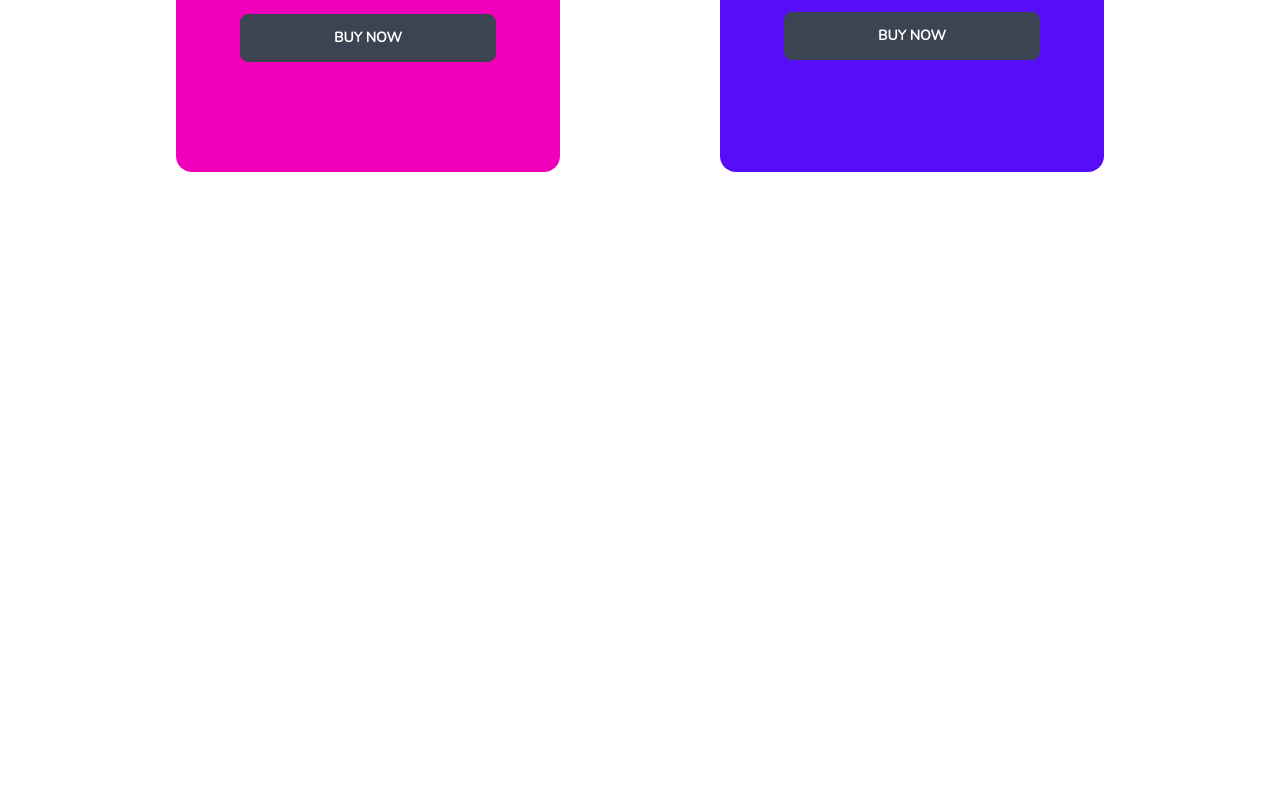
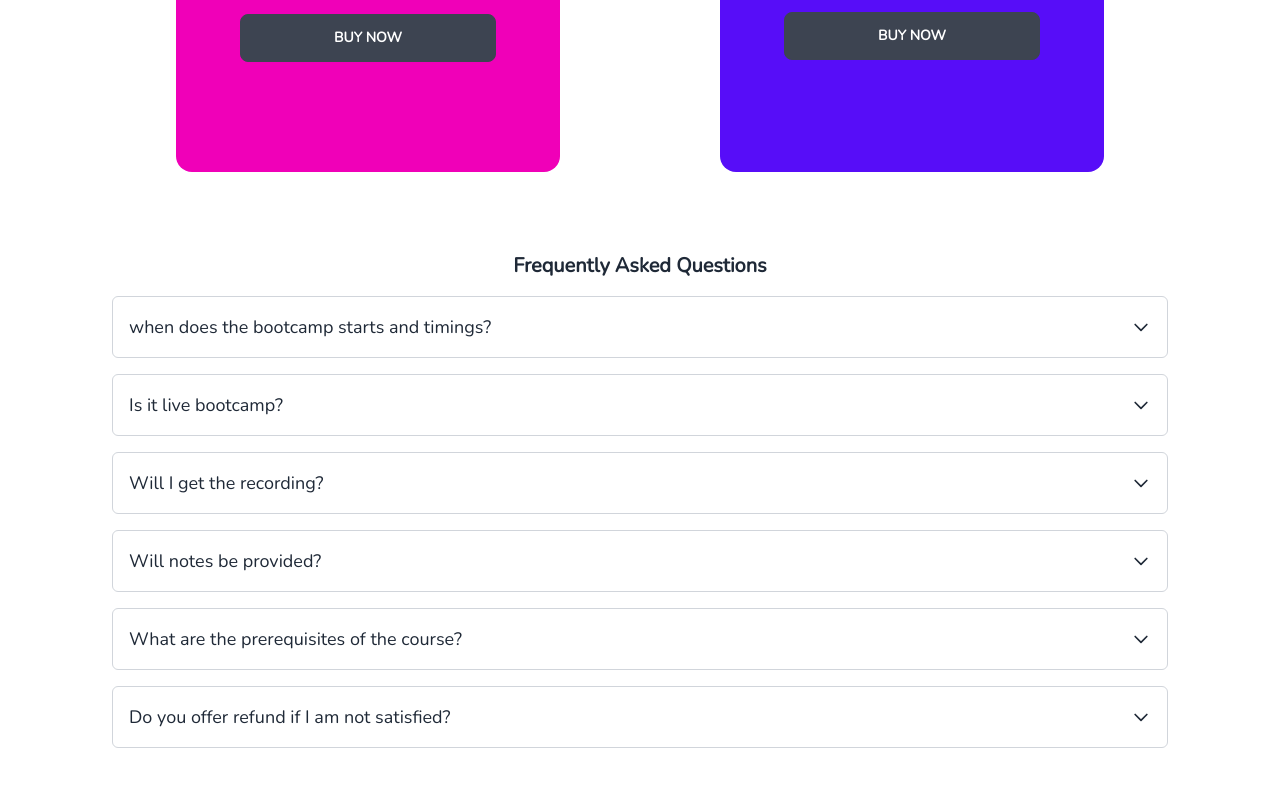
Before and after one commit to grewal25/devSkillMasters, a Next.js app: page / in a window 1280 px wide. Shown: the part 3347-4133 px from the top of the page. Before the commit the page ends 3519 px from the top, so only its background shows below. Built offline with nearby package versions, Linux system fonts and the light colour scheme.

Commit message:
add fandq

```diff
--- a/src/app/components/curriculum.tsx
+++ b/src/app/components/curriculum.tsx
@@ -1,7 +1,7 @@
 export default function Curriculum() {
   const text = `This curriculum teaches everything you need to know to build modern, polished web experiences. It's a no-fluff distillation of the skills I've learned over 4+ years.;`;
   return (
-    <div>
+    <div className="lg:px-20">
       <div className="text-center max-w-lg m-auto">
         <h2 className="font-bold text-2xl">Curriculum</h2>
         <p>{text}</p>
--- a/src/app/components/fandq.tsx
+++ b/src/app/components/fandq.tsx
@@ -0,0 +1,81 @@
+"use client";
+import React, { useState } from "react";
+
+export default function FandQ() {
+  const [activeIndex, setActiveIndex] = useState(null);
+
+  const handleAccordionToggle = (index) => {
+    setActiveIndex(index === activeIndex ? null : index);
+  };
+
+  const accordionItems = [
+    {
+      title: "when does the bootcamp starts and timings?",
+      content:
+        "Content for Accordion Item 1 Content for Accordion Item 1 Content for Accordion Item 1",
+    },
+    {
+      title: "Is it live bootcamp?",
+      content: "Content for Accordion Item 2",
+    },
+    {
+      title: "Will I get the recording?",
+      content: "Content for Accordion Item 3",
+    },
+    {
+      title: "Will notes be provided?",
+      content: "Content for Accordion Item 3",
+    },
+    {
+      title: "What are the prerequisites of the course?",
+      content: "Content for Accordion Item 3",
+    },
+    {
+      title: "Do you offer refund if I am not satisfied?",
+      content: "Content for Accordion Item 3",
+    },
+  ];
+
+  return (
+    <div className="p-20">
+      <h2 className="text-center font-bold text-xl">
+        Frequently Asked Questions
+      </h2>
+      {accordionItems.map((item, index) => (
+        <div
+          key={index}
+          className={`border rounded-md  my-4 ${
+            activeIndex === index ? "border-blue-500" : "border-gray-300"
+          }`}
+        >
+          <button
+            className="flex items-center justify-between w-full p-4 focus:outline-none"
+            onClick={() => handleAccordionToggle(index)}
+          >
+            <span className="text-lg font-medium">{item.title}</span>
+            <svg
+              className={`w-5 h-5 transition-transform duration-300 transform ${
+                activeIndex === index ? "rotate-180" : "rotate-0"
+              }`}
+              viewBox="0 0 24 24"
+              fill="none"
+              stroke="currentColor"
+            >
+              <path
+                strokeLinecap="round"
+                strokeLinejoin="round"
+                strokeWidth="2"
+                d="M19 9l-7 7-7-7"
+              />
+            </svg>
+          </button>
+          {activeIndex === index && (
+            <div className="p-4 bg-gray-100">
+              <p className="text-gray-700">{item.content}</p>
+            </div>
+          )}
+        </div>
+      ))}
+    </div>
+  );
+}
--- a/src/app/components/price.tsx
+++ b/src/app/components/price.tsx
@@ -128,7 +128,7 @@ export default function Price() {
                 </div>
               </div>
             </div>
-            <div className="justify-end text-center py-20">
+            <div className="justify-end text-center md:py-20">
               <button className="btn btn-wide">Buy Now</button>
             </div>
           </div>
--- a/src/app/page.tsx
+++ b/src/app/page.tsx
@@ -9,6 +9,7 @@ import Carousel from "./components/carousel";
 import Curriculum from "./components/curriculum";
 import Price from "./components/price";
 import CarouselDefault from "./components/carousel-default";
+import FandQ from "./components/fandq";
 
 const roboto = Roboto({
   subsets: ["latin"],
@@ -26,7 +27,7 @@ export default function Home() {
         {/* <Carousel /> */}
         <Curriculum />
         <Price />
-
+        <FandQ />
         {/* <Middle /> */}
       </main>
     </div>
```
